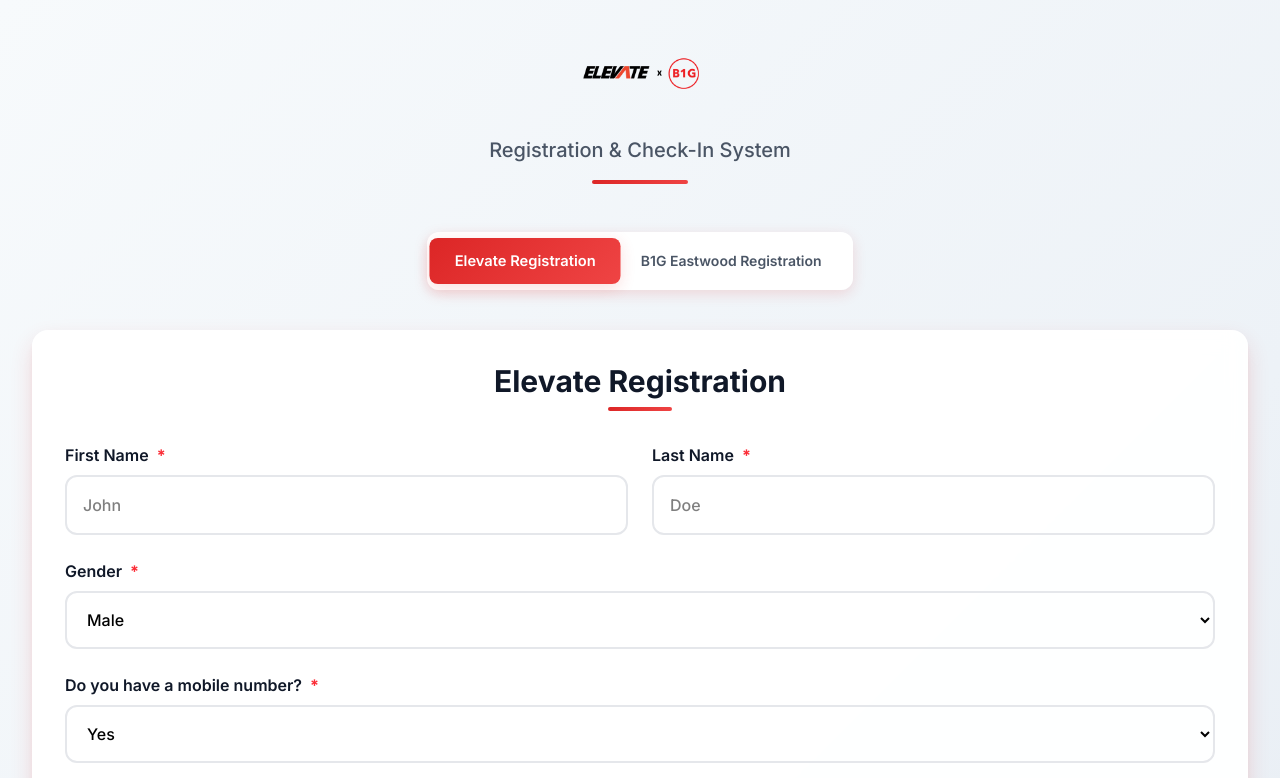
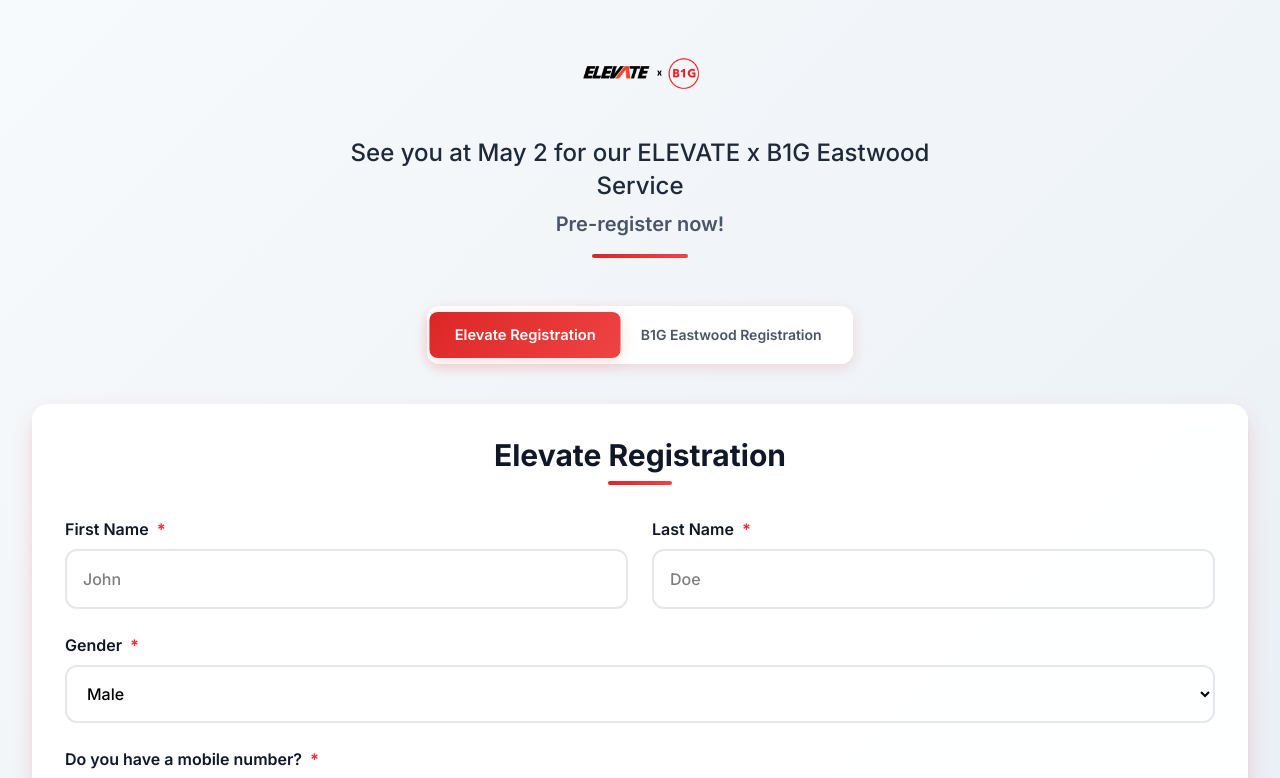
Before and after one commit to ej-camingao/eastwood-dashboard, a SvelteKit app: page / in a window 1280 px wide. Shown: the top 778 px of the page. Built offline with nearby package versions, Linux system fonts and the light colour scheme; no server answers.

Commit message:
refactor: for eleb1g event

```diff
--- a/src/routes/+page.svelte
+++ b/src/routes/+page.svelte
@@ -427,7 +427,12 @@
 			<div class="flex justify-center mb-6">
 				<Logo size="xl" />
 			</div>
-			<p class="text-xl text-gray-600 font-medium">Registration & Check-In System</p>
+			<div class="space-y-2 max-w-2xl mx-auto">
+				<p class="text-xl sm:text-2xl text-gray-800 font-medium leading-snug">
+					See you at May 2 for our ELEVATE x B1G Eastwood Service
+				</p>
+				<p class="text-lg sm:text-xl text-gray-600 font-semibold">Pre-register now!</p>
+			</div>
 			<div class="mt-4 w-24 h-1 bg-brand-gradient mx-auto rounded-full"></div>
 		</div>
 
```
